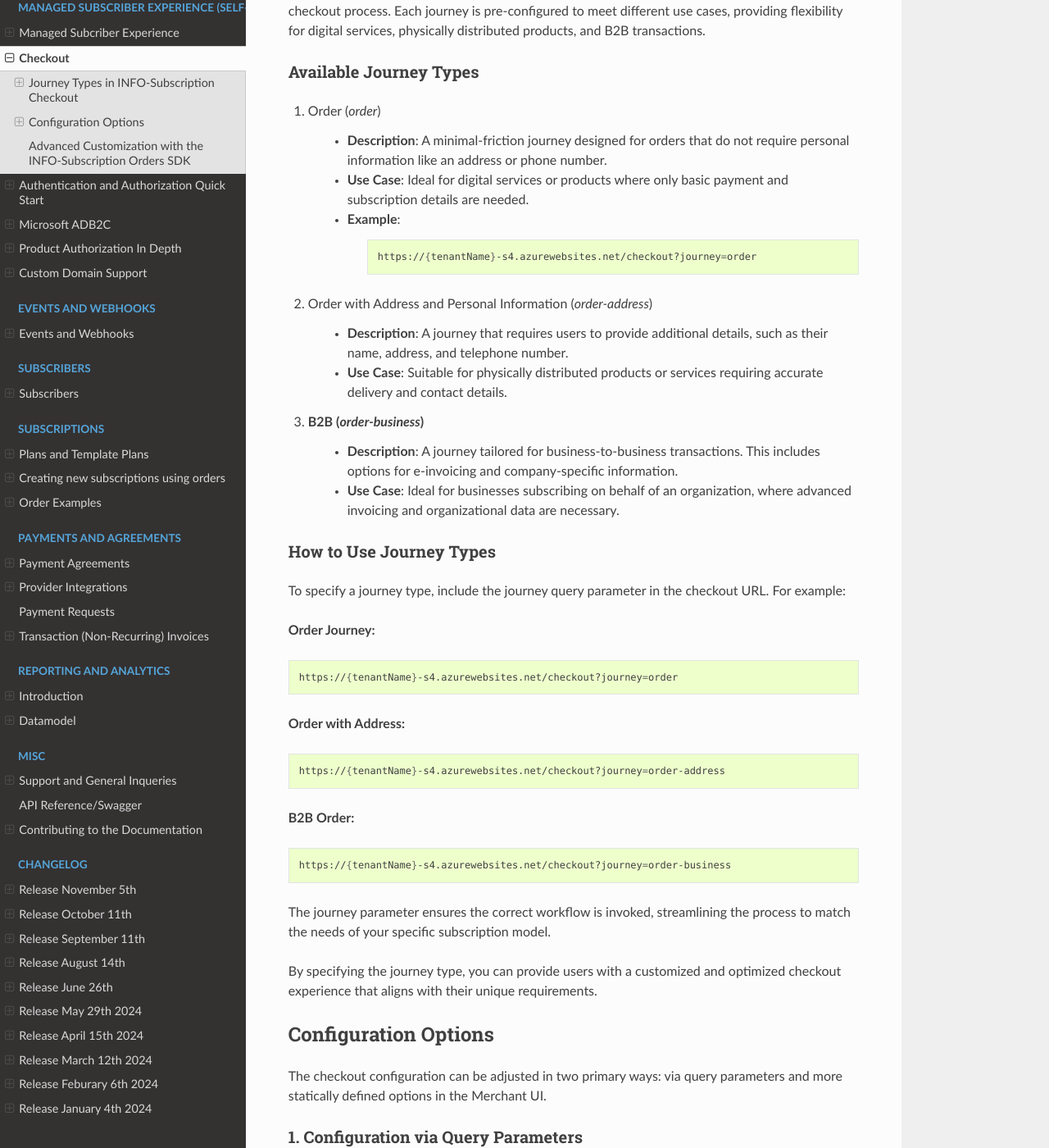
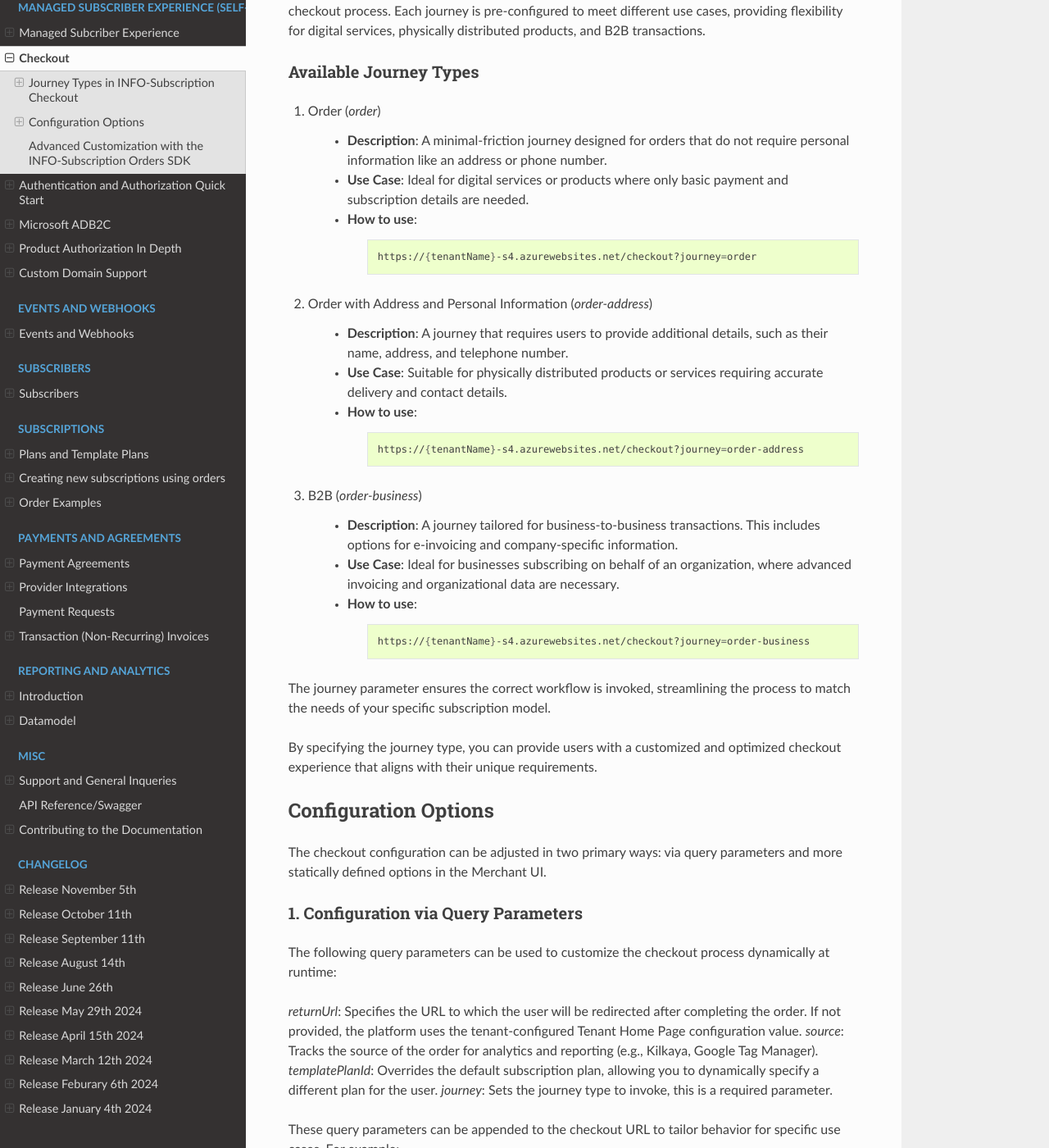
Before and after one commit to infosoftas/info-subscription-doc, a Sphinx documentation site: the page built from source/managed-experience/selfservice/checkout.rst, in a window 1280 px wide and 1400 px high, scrolled down 694 px. Shown: the whole window at 82% size. Built offline with Sphinx 7.4.7 and the Read the Docs theme 3.1.0, drawn with Linux system fonts in a browser that asks for light colours; formulas are drawn with MathJax 3.

Commit message:
Adjusted all journey types examples

```diff
--- a/source/managed-experience/selfservice/checkout.rst
+++ b/source/managed-experience/selfservice/checkout.rst
@@ -30,7 +30,7 @@ Available Journey Types
 
     * **Description**: A minimal-friction journey designed for orders that do not require personal information like an address or phone number.
     * **Use Case**: Ideal for digital services or products where only basic payment and subscription details are needed.
-    * **Example**:
+    * **How to use**:
 
         .. code-block:: bash
 
@@ -40,32 +40,21 @@ Available Journey Types
 
     * **Description**: A journey that requires users to provide additional details, such as their name, address, and telephone number.
     * **Use Case**: Suitable for physically distributed products or services requiring accurate delivery and contact details.
+    * **How to use**:
+
+        .. code-block:: bash
+
+            https://{tenantName}-s4.azurewebsites.net/checkout?journey=order-address
 
 #. B2B (`order-business`)
+
     * **Description**: A journey tailored for business-to-business transactions. This includes options for e-invoicing and company-specific information.
     * **Use Case**: Ideal for businesses subscribing on behalf of an organization, where advanced invoicing and organizational data are necessary.
+    * **How to use**:
 
-How to Use Journey Types
-~~~~~~~~~~~~~~~~~~~~~~~~
-To specify a journey type, include the journey query parameter in the checkout URL. For example:
+        .. code-block:: bash
 
-**Order Journey:**
-
-.. code-block:: bash
-
-    https://{tenantName}-s4.azurewebsites.net/checkout?journey=order
-
-**Order with Address:**
-
-.. code-block:: bash
-
-    https://{tenantName}-s4.azurewebsites.net/checkout?journey=order-address
-
-**B2B Order:**
-
-.. code-block:: bash
-
-    https://{tenantName}-s4.azurewebsites.net/checkout?journey=order-business
+            https://{tenantName}-s4.azurewebsites.net/checkout?journey=order-business
 
 The journey parameter ensures the correct workflow is invoked, streamlining the process to match the needs of your specific subscription model.
 
```
